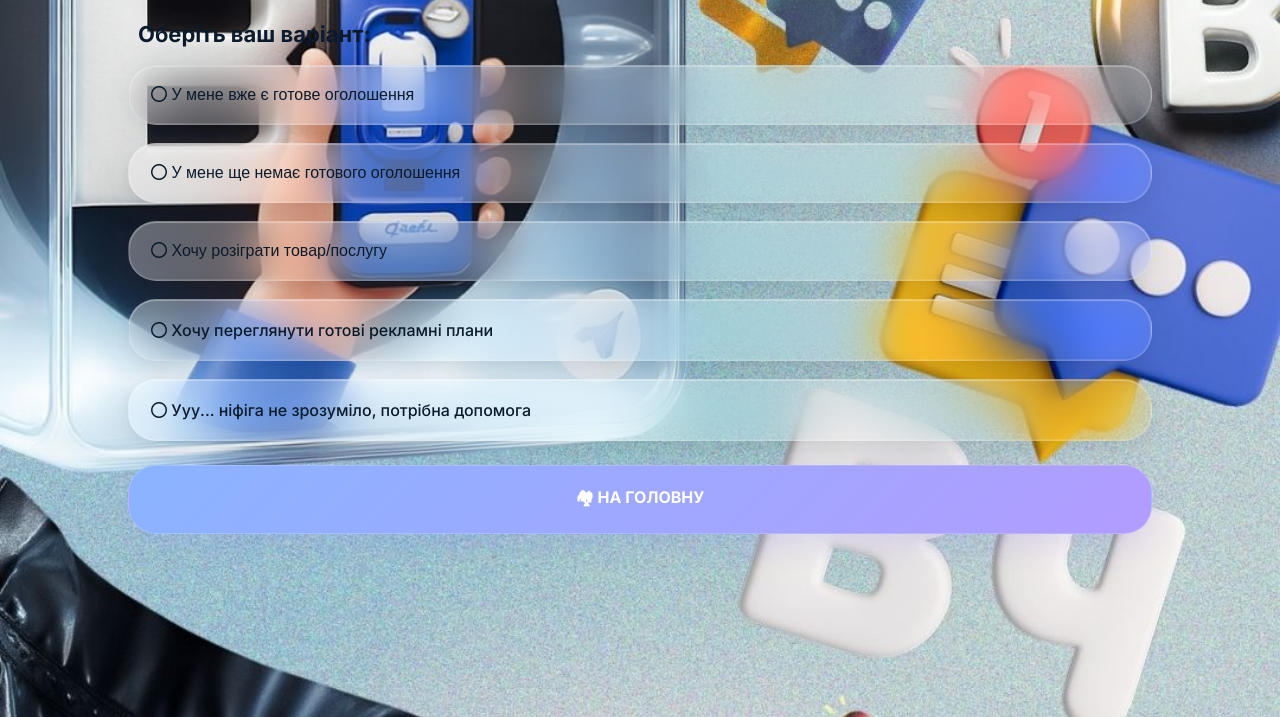
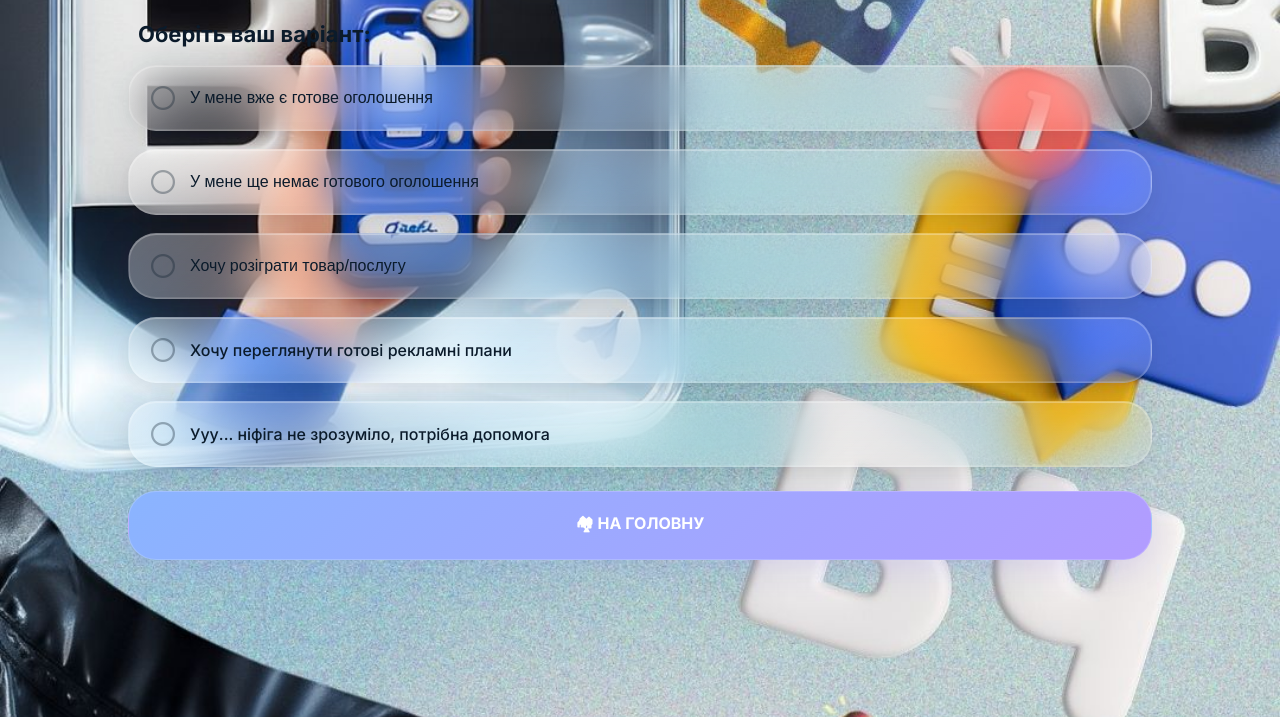
Before and after one commit to bloomsdemos-glitch/valky-ads, a plain HTML site: page quick-start.html in a window 1280 px wide. Shown: the part 83-800 px from the top of the page. Drawn offline with Linux system fonts and the light colour scheme.

Commit message:
Update style.css

```diff
--- a/style.css
+++ b/style.css
@@ -454,3 +454,31 @@ input[type="range"]::-moz-range-thumb {
     border: 3px solid #fff;
     box-shadow: 0 4px 10px rgba(120,100,255,0.2);
 }
+
+/* === ОНОВЛЕННЯ QUIZ: Іконки-чекбокси (зліва) === */
+
+/* Робимо кнопку гнучкою, щоб вирівняти іконку і текст */
+.quiz-option {
+    display: flex;
+    align-items: center; /* Це вирівняє їх по вертикалі */
+}
+
+.quiz-option span {
+    padding-left: 15px; /* Відступ, щоб текст не прилипав до іконки */
+}
+
+/* Стиль самої іконки */
+.quiz-option i {
+    font-size: 24px;
+    color: var(--muted);
+    opacity: 0.5;
+    transition: all 0.2s ease;
+    flex-shrink: 0; /* Забороняємо іконці стискатись */
+}
+
+/* Стиль "обраної" іконки */
+.quiz-option.selected i {
+    color: var(--text);
+    opacity: 1;
+    transform: scale(1.1); /* Легке збільшення */
+}
```
